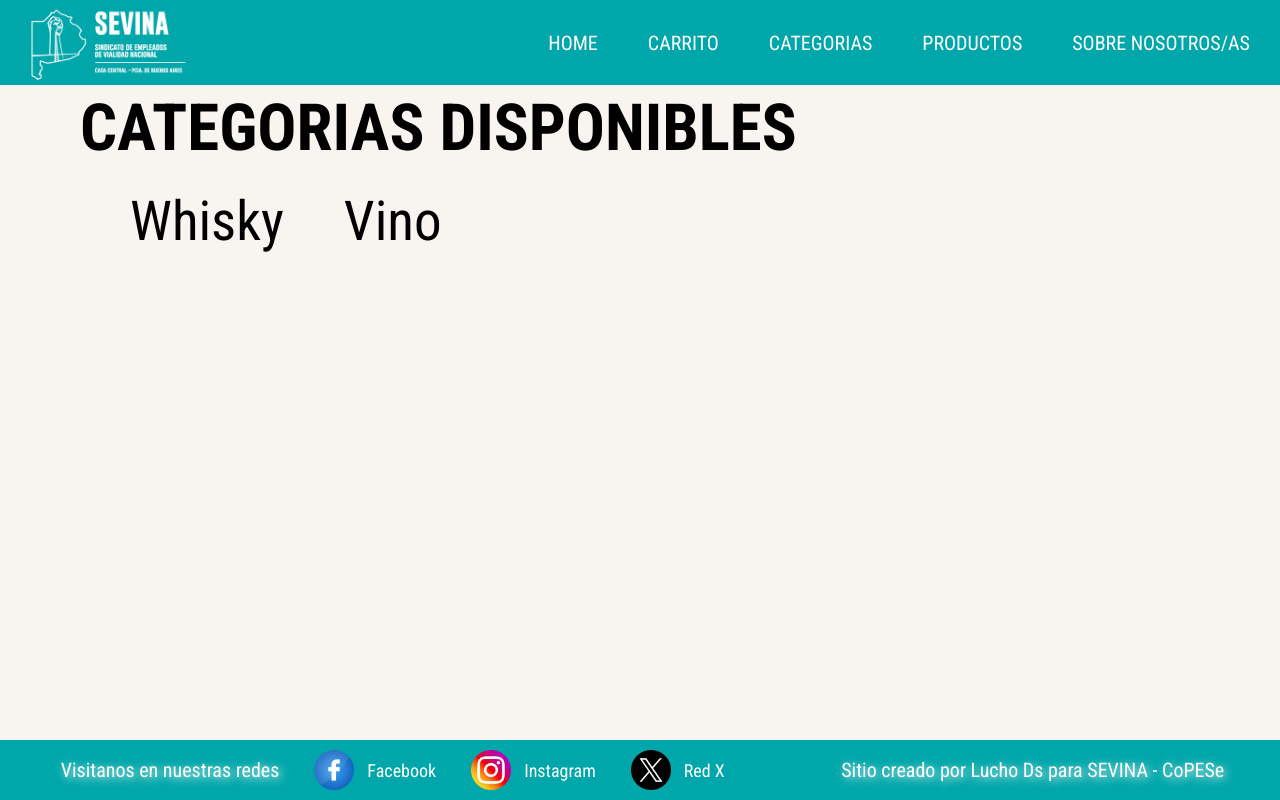
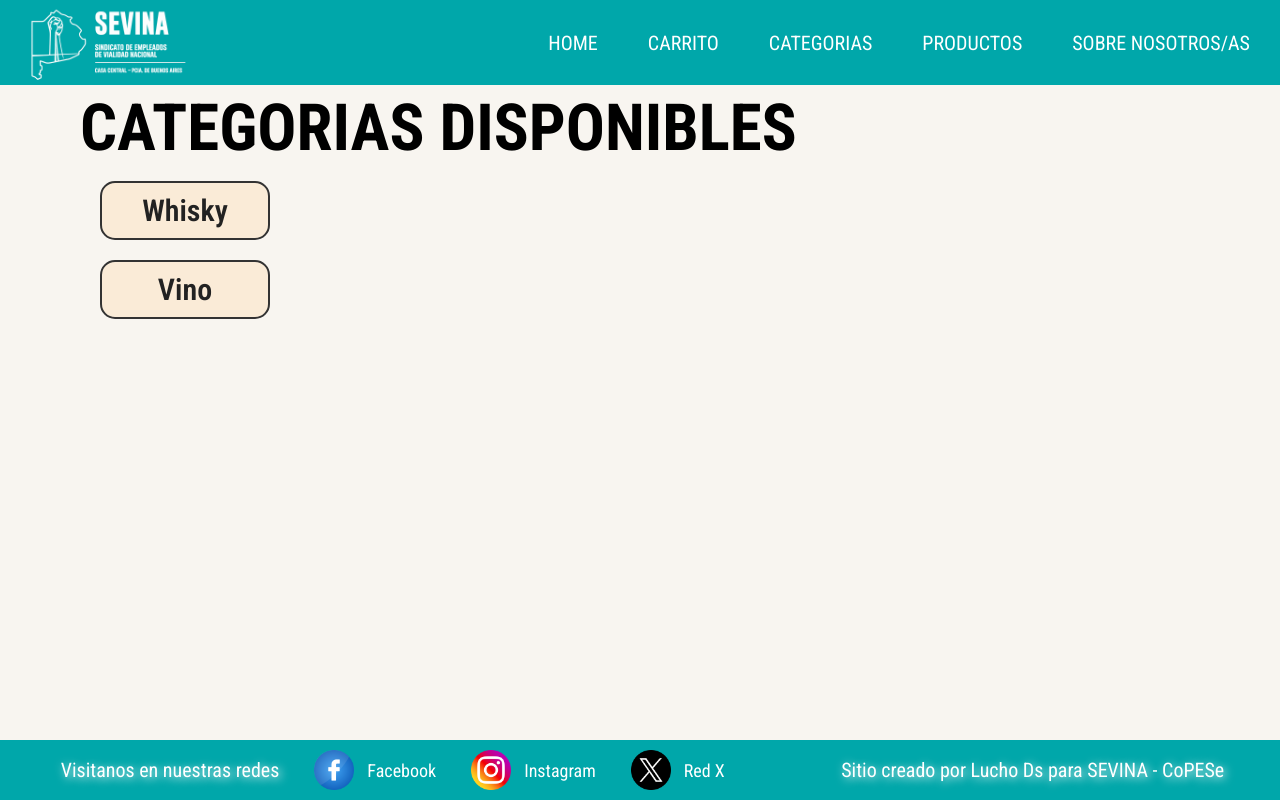
Before and after one commit to LuchoDs/Proyecto_Reac_JS, a React (Vite) app: page /categorias in a window 1280 px wide. Built offline with nearby package versions, Linux system fonts and the light colour scheme.

Commit message:
Finalizada la parte del filtro de categorias con ccs incluido

```diff
--- a/src/components/ListCategory/ListCategory.css
+++ b/src/components/ListCategory/ListCategory.css
@@ -1,25 +1,44 @@
-
-.contenedor-categorias .btn {
+/* 1. Limpiar la lista y ordenar el contenedor */
+.contenedor-categorias {
     display: flex;
-    cursor: pointer;
-    transition: transform .3s ease;
-    margin: 1rem;
-    padding: .8rem 2rem;
-    font-size: 5.5rem;
+    flex-direction: column;
+    align-items: flex-start;  /* Para que no se extienda al 100% de la pantalla */
+    margin-left: 10rem;
+    padding: 0;
+    list-style: none;         /* Elimina las viñetas / puntos de la lista */
 }
 
+/* 2. Quitar el subrayado azul predeterminado de los Links de React Router */
+.contenedor-categorias .id-link {
+    text-decoration: none;
+}
+
+/* 3. Estilar cada opción como una tarjeta o botón redondeado */
+.contenedor-categorias .btn {
+    display: inline-flex;
+    align-items: center;
+    justify-content: center;
+
+    font-size: 3rem;             /* Tamaño de fuente equilibrado */
+    font-weight: 600;
+    color: #222;                    /* Color de texto */
+
+    background-color: antiquewhite;
+    border: .2rem solid #333;
+    border-radius: 1.5rem;          /* Bordes redondeados */
+
+    margin: 1rem 0;
+    padding: 1rem 3rem;             /* Relleno interno */
+    min-width: 17rem;               /* Ancho mínimo constante para que queden parejos */
+
+    cursor: pointer;
+    transition: all .3s ease;
+}
+
+/* 4. Efecto de Hover elegante */
 .contenedor-categorias .btn:hover {
     background-color: rgb(89, 255, 18);
-    border-radius:10rem;
-    transform: scale(1.05);
+    border-color: transparent;
+    transform: translateX(1.5rem) scale(1.02); /* Se desplaza suavemente hacia la derecha */
+    box-shadow: 0 .5rem 1.5 rgba(0, 0, 0, 0.15);
 }
-
-.contenedor-categorias .bg-secondary {
-    background-color:none;
-}
-
-.contenedor-categorias {
-    display: flex;
-    justify-content: flex-start;
-    margin-left: 10rem;
-}
--- a/src/components/ListCategoryConteiner/ListCategoryConteiner.css
+++ b/src/components/ListCategoryConteiner/ListCategoryConteiner.css
@@ -0,0 +1,4 @@
+.seccion-categorias {
+     display: flex;
+     flex-direction: column;
+}
--- a/src/components/ListCategoryConteiner/ListCategoryConteiner.jsx
+++ b/src/components/ListCategoryConteiner/ListCategoryConteiner.jsx
@@ -30,8 +30,10 @@ export const ListCategoryConteiner = () => {
 
     return (
 
-        <section>
+        <section className="seccion-categorias">
+
             <h2 className="titulo-principal text-dark">CATEGORIAS DISPONIBLES</h2>
+
             <ListCategory categorias ={categoria}/>
 
         </section>
```
